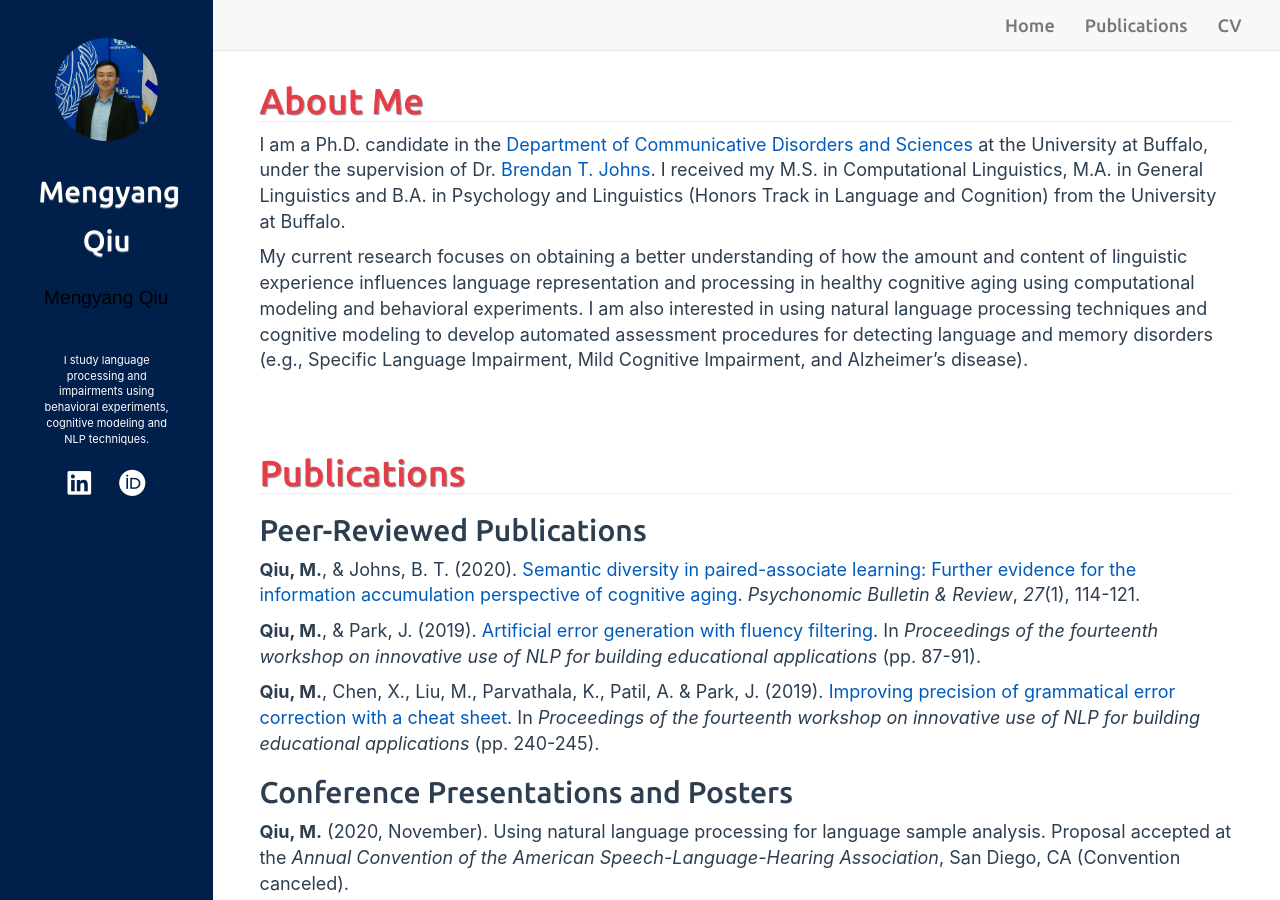
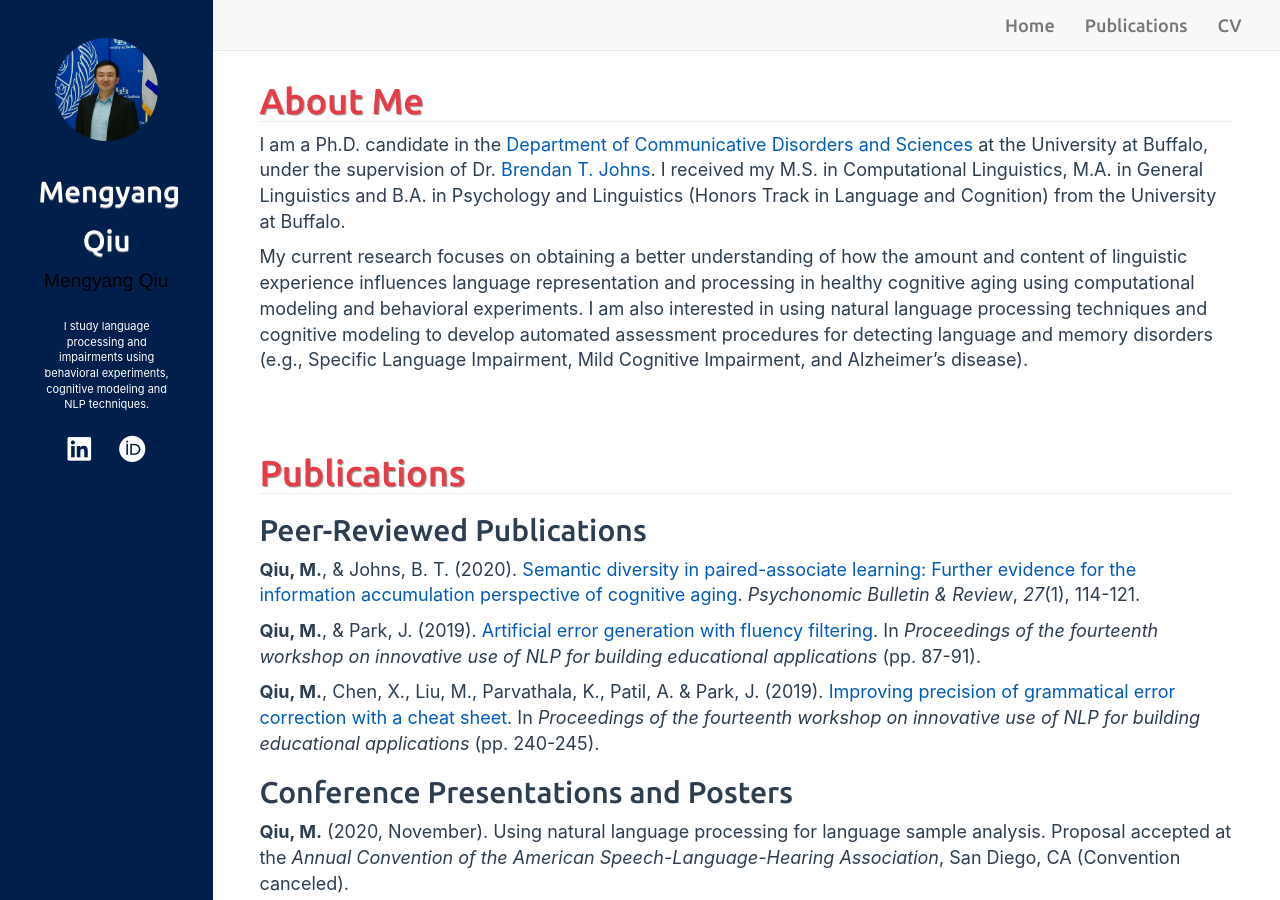
Before and after one commit to mengyangq/mengyangq.github.io, a Jekyll site: the page built from index.html, in a window 1280 px wide and 900 px high. Built offline with Jekyll 4.4.1, drawn with Linux system fonts in a browser that asks for light colours; nearby versions of some CDN libraries; a style sheet for code colours, icons or effects is not loaded.

Commit message:
Mon Oct 12 00:20:08 EDT 2020

```diff
--- a/_includes/sidebar.html
+++ b/_includes/sidebar.html
@@ -18,7 +18,7 @@
 </div>
 
 <div class="sidebar-header" role="banner">
-  <svg viewBox="0 0 100 50">
+  <svg viewBox="0 0 100 25">
    <text x="50%" y="50%" text-anchor="middle">Mengyang Qiu</text>
   </svg>
 </div>
```
